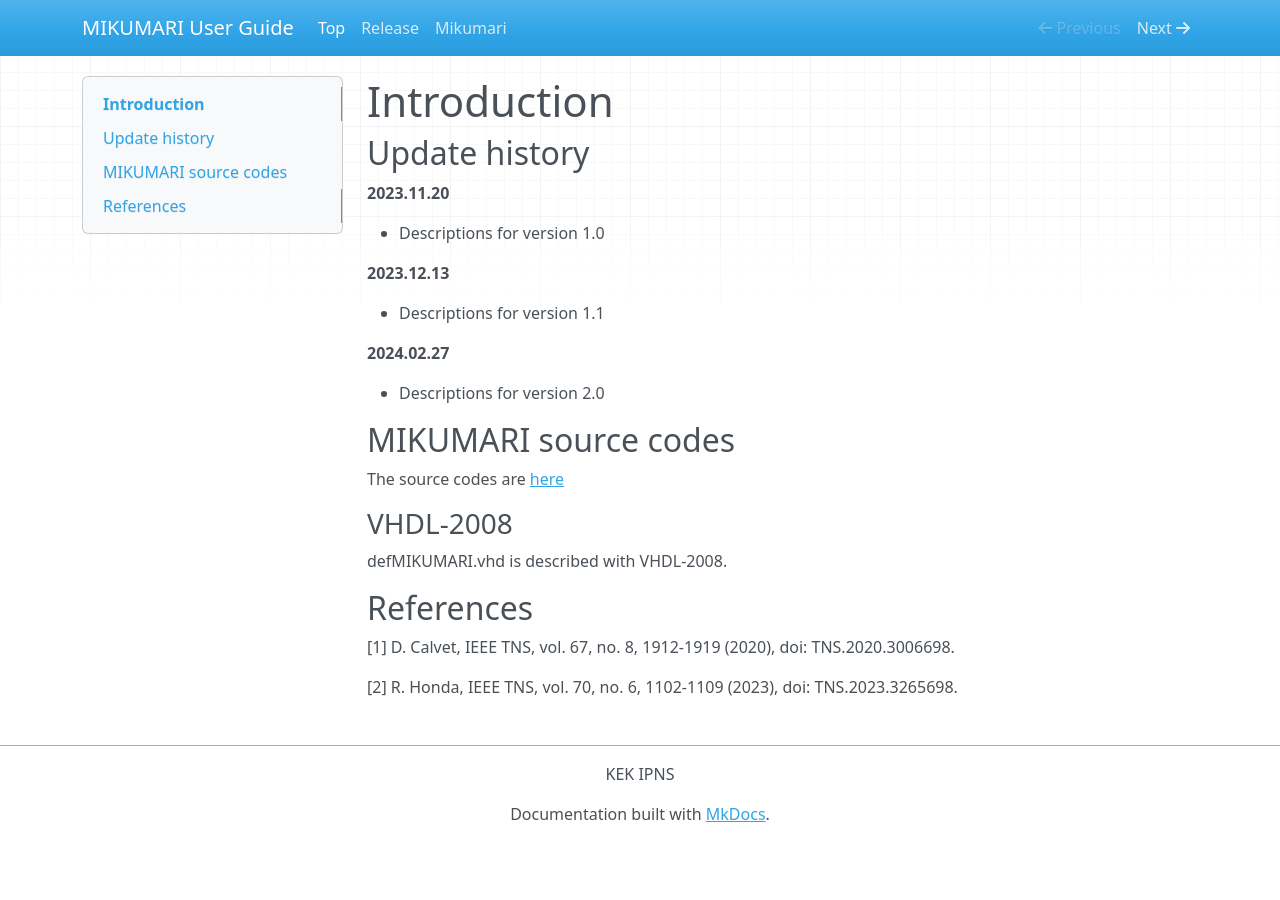
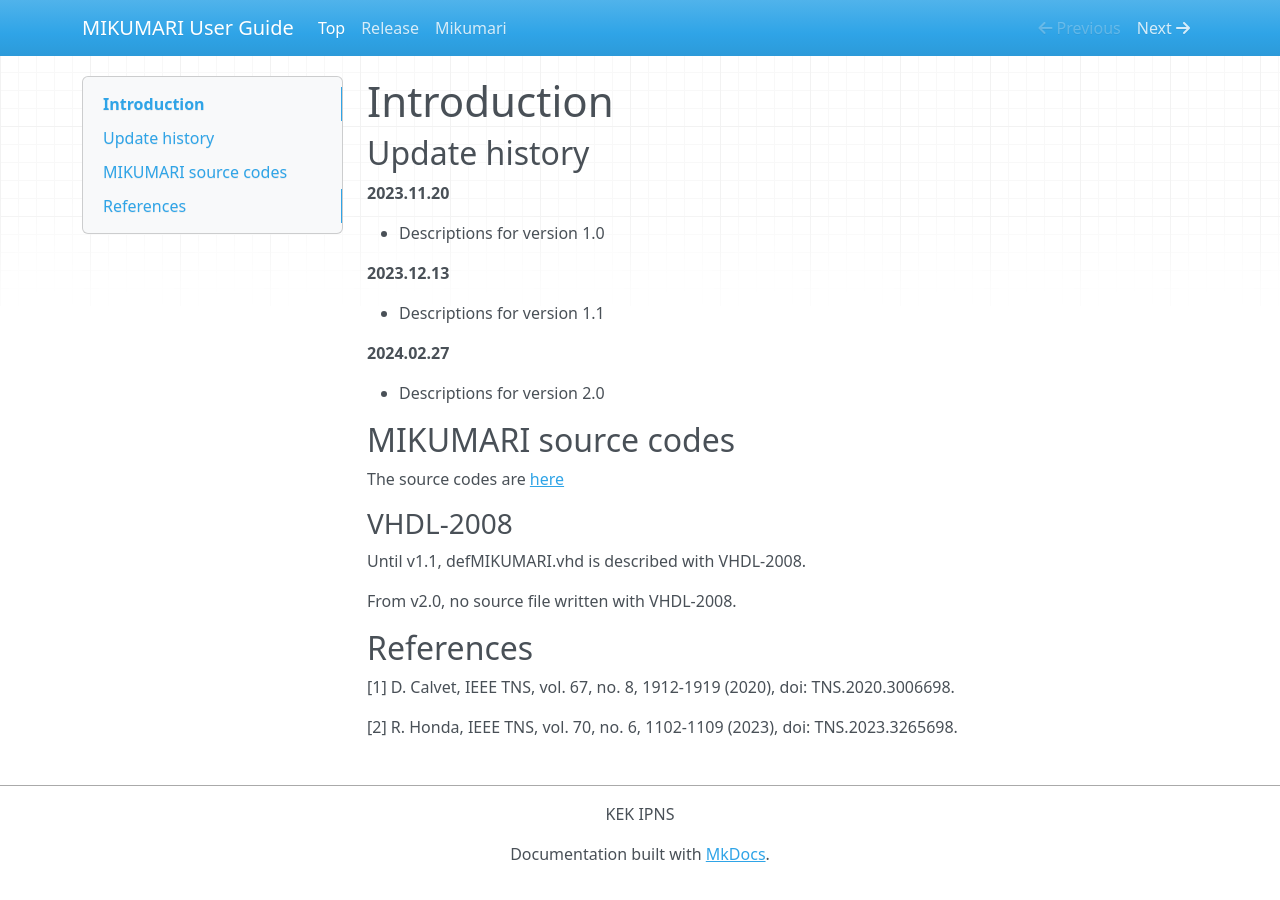
Before and after one commit to RyotaroHonda/ug-mikumari, an MkDocs documentation site: the page built from docs/index.md, in a window 1280 px wide. Built offline with MkDocs 1.6.1, drawn with Linux system fonts in a browser that asks for light colours; nearby versions of some CDN libraries.

Commit message:
Update index.md

```diff
--- a/docs/index.md
+++ b/docs/index.md
@@ -20,7 +20,9 @@ The source codes are [here](https://github.com/RyotaroHonda/mikumari)
 
 ### VHDL-2008
 
-defMIKUMARI.vhd is described with VHDL-2008.
+Until v1.1, defMIKUMARI.vhd is described with VHDL-2008.
+
+From v2.0, no source file written with VHDL-2008.
 
 ## References
 
```
